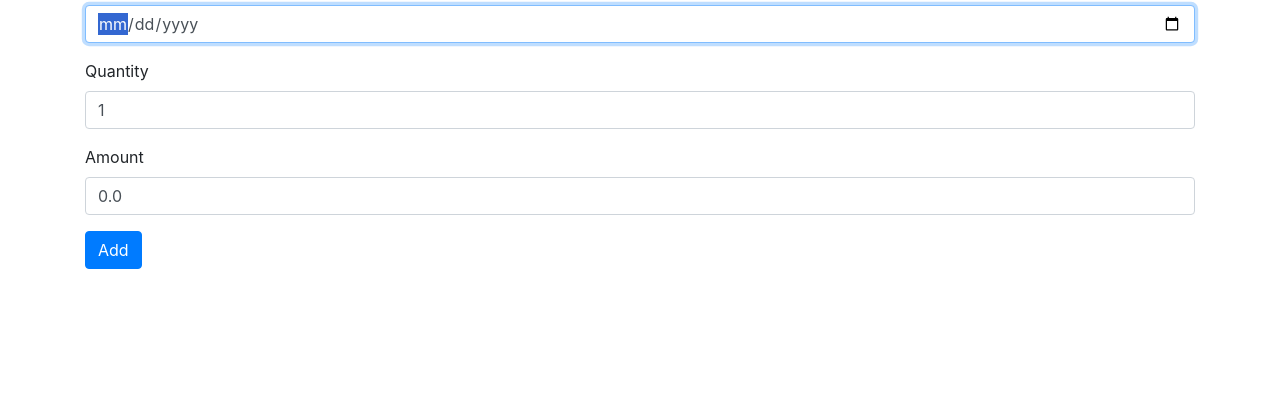
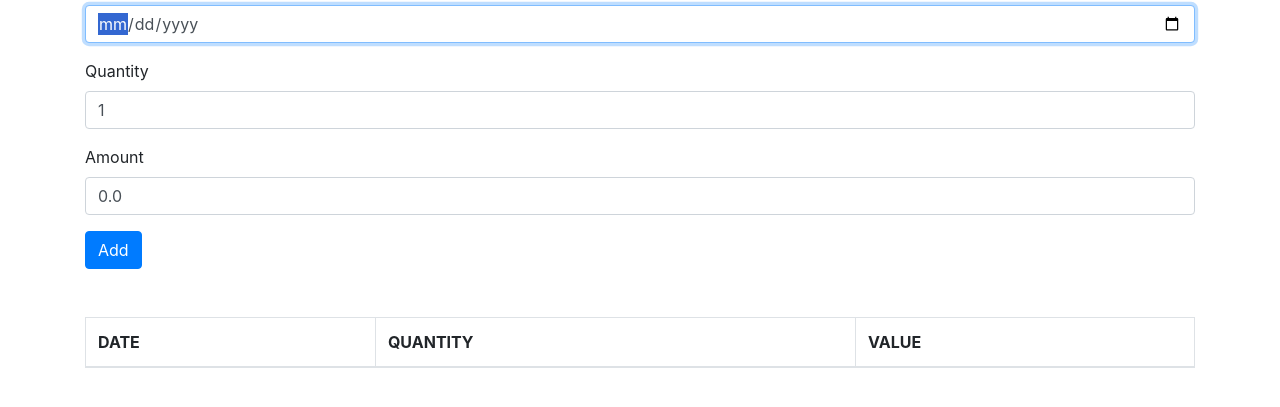
Before and after one commit to rodolfobandeira/typescript-studies, a website with bundled scripts: page dist/index.html in a window 1280 px wide. Shown: the part 83-490 px from the top of the page. Built offline with nearby package versions, Linux system fonts and the light colour scheme.

Commit message:
Add first MVC view

```diff
--- a/app/app.ts
+++ b/app/app.ts
@@ -1,4 +1,5 @@
 import { TransactionController } from "./controllers/transaction-controller.js";
+import { TransactionsView } from "./views/transactions-view.js";
 
 const controller = new TransactionController();
 const form = document.querySelector('.form');
@@ -6,3 +7,7 @@ form.addEventListener('submit', event => {
     event.preventDefault();
     controller.add();
 });
+
+// const transactionsView = new TransactionsView
+// const template = transactionsView.template();
+// console.log(template);
--- a/app/controllers/transaction-controller.ts
+++ b/app/controllers/transaction-controller.ts
@@ -1,16 +1,19 @@
 import { Transaction } from "../models/transaction.js";
 import { Transactions } from "../models/transactions.js";
+import { TransactionsView } from "../views/transactions-view.js";
 
 export class TransactionController {
     private inputDate: HTMLInputElement;
     private inputQuantity: HTMLInputElement;
     private inputAmount: HTMLInputElement;
     private transactions = new Transactions();
+    private transactionsView = new TransactionsView('#transactionsView');
 
     constructor() {
         this.inputDate = document.querySelector('#date');
         this.inputQuantity = document.querySelector('#quantity');
         this.inputAmount = document.querySelector('#amount');
+        this.transactionsView.update();
     }
 
     add(): void {
--- /dev/null
+++ b/app/views/transactions-view.ts
@@ -0,0 +1,26 @@
+export class TransactionsView {
+
+    private element: HTMLElement;
+    constructor(selector: string) {
+        this.element = document.querySelector(selector);
+    }
+
+    template(): string {
+        return `
+        <table class="table table-hover table-bordered">
+            <thead>
+                <tr>
+                    <th>DATE</th>
+                    <th>QUANTITY</th>
+                    <th>VALUE</th>
+            </thead>
+            <tbody>
+            </tbody>
+        </table>
+        `;
+    }
+
+    update(): void {
+        this.element.innerHTML = this.template();
+    }
+}
```
Also changed, not shown: dist/index.html, dist/js/app.js, dist/js/controllers/transaction-controller.js, dist/js/views/transactions-view.js (added).
